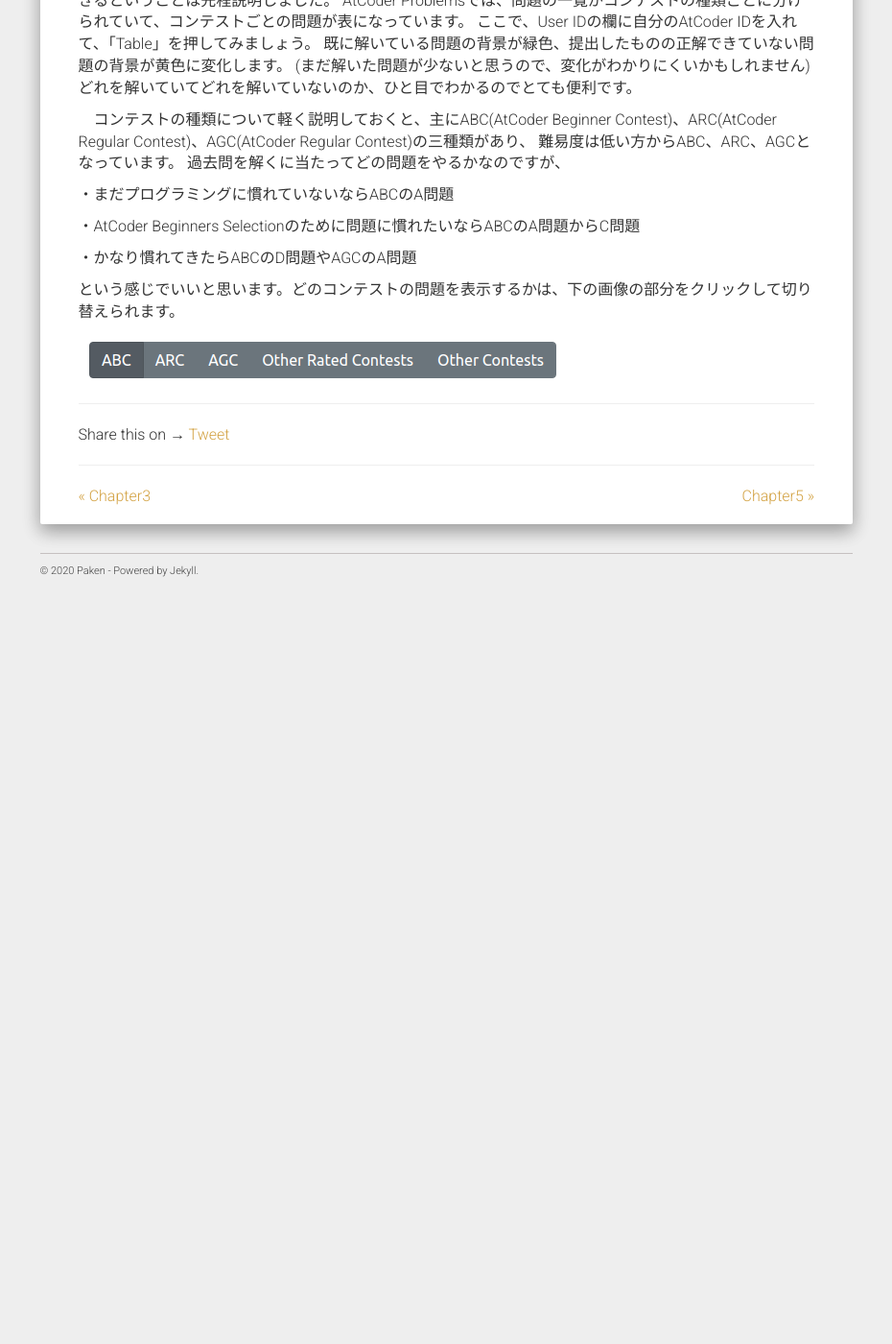
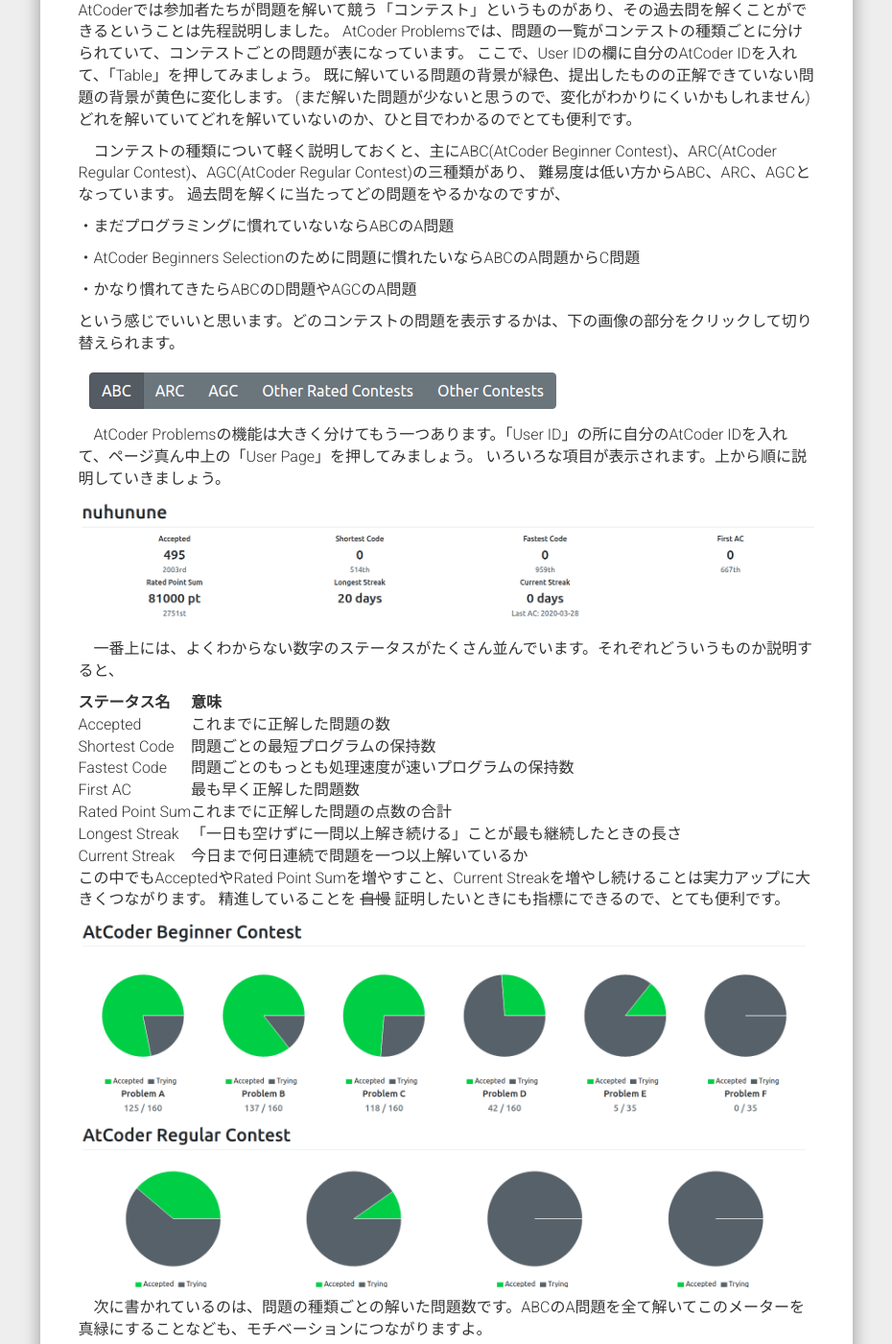
Before and after one commit to TKPaken/beginners, a Jekyll site: the page built from _posts/2020-3-23-chapter4.md, in a window 1280 px wide and 1400 px high, scrolled down 6912 px. Shown: the whole window at 96% size, without its empty margins (321-1251 px from the left). Built offline with Jekyll 4.4.1, drawn with Linux system fonts in a browser that asks for light colours; nearby versions of some CDN libraries; formulas are drawn with MathJax 3; comment, search, counter and statistics services are not loaded; before the commit the page ends 7542 px from its top, so only the background shows below that; some of the changed text lies outside the part shown.

Commit message:
Finished problems part

```diff
--- a/_posts/2020-3-23-chapter4.md
+++ b/_posts/2020-3-23-chapter4.md
@@ -62,9 +62,12 @@
 何日も、場合によっては一ヶ月以上かかるかもしれません。でも、これを解ききれば、この先に進む最低限の実力は身についたと言えます。
 先輩に質問したり、必死で考えたりしながら、チャレンジしてみてください。
 
+この中にまだ歯が立たない問題があるのなら、とりあえず他の簡単な問題を解いて慣れていくというのも手です。解く問題の探し方はこのあとの項で解説します。
+
 <br>
 
-　ここから先の記事は、更に問題を解いて実力をつけたい人、AtCoder Beginners selectionの問題が難しくてまず他の問題で慣れていきたい人向けです。必要ないと思ったらもう次のchapter5(リンク入れたい)に進んで構いません。
+　ここから先の記事は、更に問題を解いて実力をつけたい人、AtCoder Beginners selectionの問題が難しくてまず他の問題で慣れていきたい人向けです。
+必要ないと思ったらもう次の[chapter5](https://tkpaken.github.io/beginners/chapter5/2020/03/24/chapter5.html)に進んで構いません。
 
 ******
 ### [AtCoder Scores](http://atcoder-scores.herokuapp.com/)
@@ -169,6 +172,54 @@
 
 ![AtCoder Problems コンテスト切り替え](/beginners/assets/chapter4/problems-change_contests.png)
 
+　AtCoder Problemsの機能は大きく分けてもう一つあります。「User ID」の所に自分のAtCoder IDを入れて、ページ真ん中上の「User Page」を押してみましょう。
+いろいろな項目が表示されます。上から順に説明していきましょう。
+
+![AtCoder Problems UserPageその1](/beginners/assets/chapter4/problems-userpage_1.png)
+
+　一番上には、よくわからない数字のステータスがたくさん並んでいます。それぞれどういうものか説明すると、
+
+|ステータス名|意味|
+|----|----|
+|Accepted|これまでに正解した問題の数|
+|Shortest Code|問題ごとの最短プログラムの保持数|
+|Fastest Code|問題ごとのもっとも処理速度が速いプログラムの保持数|
+|First AC|最も早く正解した問題数|
+|Rated Point Sum|これまでに正解した問題の点数の合計|
+|Longest Streak|「一日も空けずに一問以上解き続ける」ことが最も継続したときの長さ|
+|Current Streak|今日まで何日連続で問題を一つ以上解いているか|
+
+この中でもAcceptedやRated Point Sumを増やすこと、Current Streakを増やし続けることは実力アップに大きくつながります。
+精進していることを ~~自慢~~ 証明したいときにも指標にできるので、とても便利です。
+
+![AtCoder Problems UserPageその2](/beginners/assets/chapter4/problems-userpage_2.png)
+
+　次に書かれているのは、問題の種類ごとの解いた問題数です。ABCのA問題を全て解いてこのメーターを真緑にすることなども、モチベーションにつながりますよ。
+
+![AtCoder Problems UserPageその3](/beginners/assets/chapter4/problems-userpage_3.png)
+
+　次に書かれているのは、Daily Effort(日々の努力)です。この画像の人は現在日々の努力が足りていませんが、これは精進の上でとても重要です。この棒グラフが詰まっている人はかっこいいです。
+
+その下の折れ線グラフは、解いた問題数の推移です。Daily Effortの成果はこのグラフに表れます。欠かさず努力をしている人はこのグラフが急なので、これまたかっこいいです。
+
+![AtCoder Problems UserPageその4](/beginners/assets/chapter4/problems-userpage_4.png)
+
+　次のよくわからん表には、それぞれの日に自分がどのくらい提出したかが表されています。この表の緑が濃いことは、その人が努力している証です。
+その下では自分の最近の提出を確認できるので、最近解いた問題を見直したいときに便利です。
+
+![AtCoder Problems UserPageその5](/beginners/assets/chapter4/problems-userpage_5.png)
+
+　最後の表では、自分の実力に応じたおすすめの問題を教えてもらえます。
+
+・自分の実力以下の問題を解きたいときは「Easy」
+
+・自分の実力にちょうどいい問題を解きたいときは「Moderate」
+
+・自分の実力以上の問題にチャレンジしたいときは「Difficult」
+
+を押して、出てきたおすすめの問題を解いてみるのも楽しいです。
+
+
 <!---
 user pageについて書く
 精進グラフについて書く
```
Also changed, not shown: assets/chapter4/problems-userpage_1.png (added), assets/chapter4/problems-userpage_2.png (added), assets/chapter4/problems-userpage_3.png (added), assets/chapter4/problems-userpage_4.png (added), assets/chapter4/problems-userpage_5.png (added).
